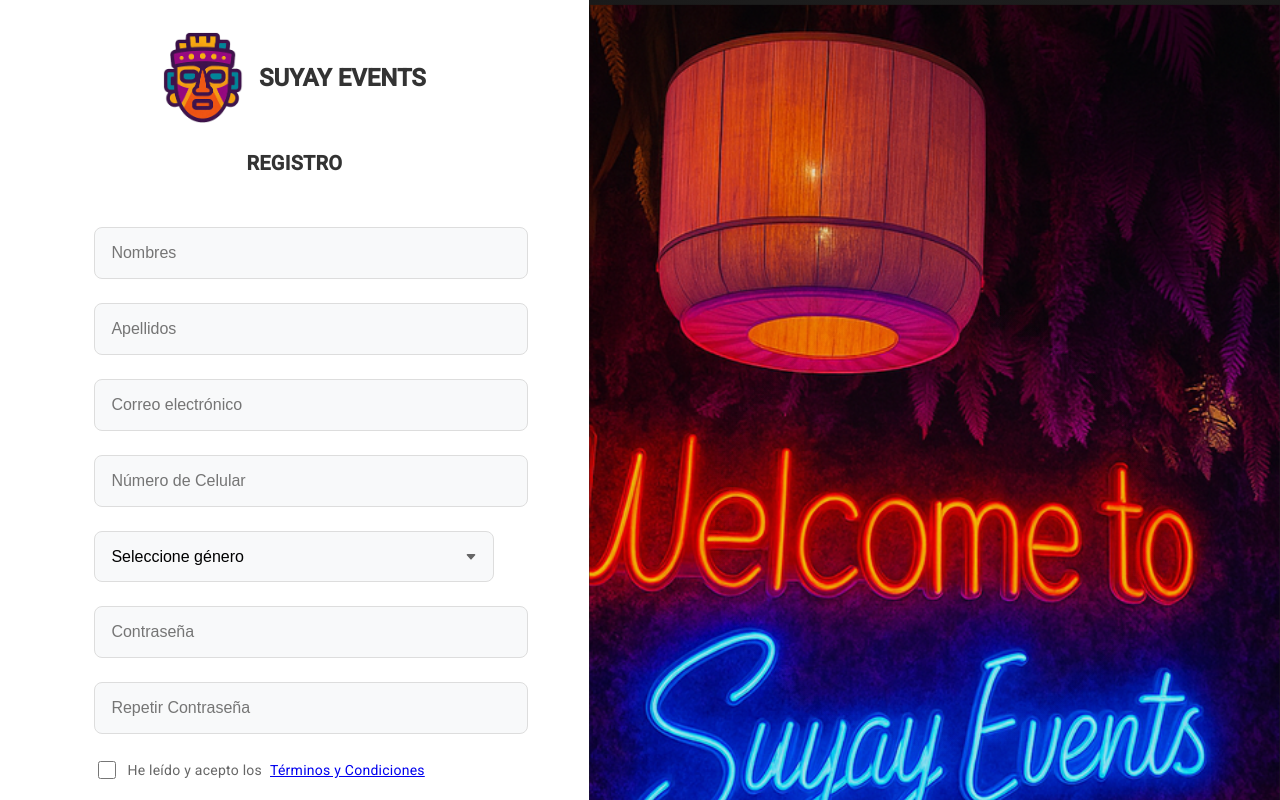
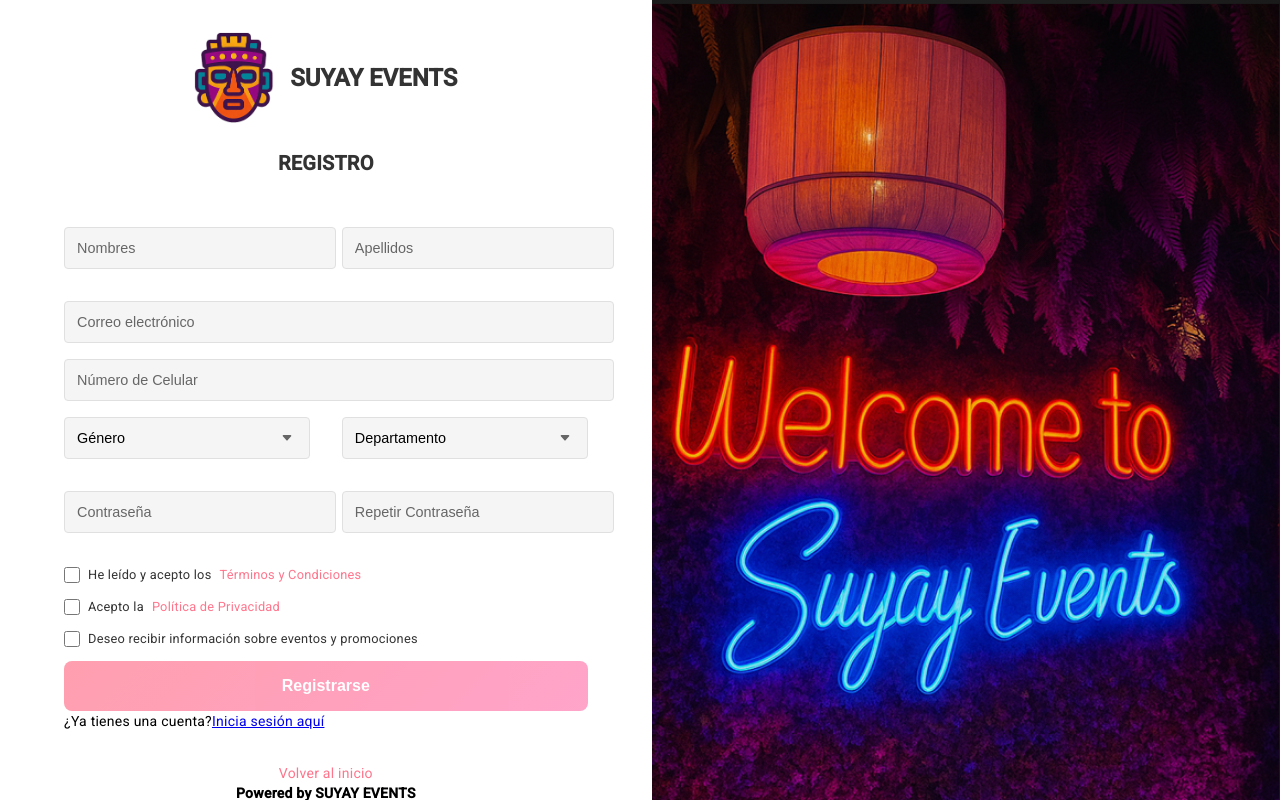
Before and after one commit to jeremiascoroneltecsup/fork-suyay-events-frontend, an Angular app: page /register in a window 1280 px wide. Shown: the top 800 px of the page. Built offline with nearby package versions, Linux system fonts and the light colour scheme.

Commit message:
Mejora en el formato del Registro fiel al figma

```diff
--- a/src/app/auth/components/register/register.component.html
+++ b/src/app/auth/components/register/register.component.html
@@ -5,10 +5,9 @@
         <img src="assets/images/Logo_sin_fondo2.png" alt="Suyay Events">
         <h1>SUYAY EVENTS</h1>
       </div>
-      <h2>REGISTRO</h2>
-    </div>
-
+      <h2>REGISTRO</h2>    </div>
     <form [formGroup]="registerForm" (ngSubmit)="onSubmit()" class="login-form">
+      <div class="form-row">
         <div class="form-field">
           <input
             type="text"
@@ -31,6 +30,7 @@
           <span class="error-message" *ngIf="registerForm.get('last_names')?.errors?.['required'] && registerForm.get('last_names')?.touched">
             Los apellidos son requeridos
           </span>
+        </div>
       </div>
 
       <div class="form-field">
@@ -58,14 +58,13 @@
         <span class="error-message" *ngIf="registerForm.get('phone')?.errors?.['required'] && registerForm.get('phone')?.touched">
           El número de celular es requerido
         </span>
-      </div>
-
+      </div>      <div class="form-row">
         <div class="form-field">
           <select
             formControlName="gender"
             [class.error]="registerForm.get('gender')?.invalid && registerForm.get('gender')?.touched"
           >
-          <option value="">Seleccione género</option>
+            <option value="">Género</option>
             <option value="M">Masculino</option>
             <option value="F">Femenino</option>
             <option value="O">Otro</option>
@@ -75,6 +74,21 @@
           </span>
         </div>
 
+        <div class="form-field">
+          <select
+            formControlName="department"
+            [class.error]="registerForm.get('department')?.invalid && registerForm.get('department')?.touched"
+          >
+            <option value="">Departamento</option>
+            <option value="LIM">Lima</option>
+            <option value="AQP">Arequipa</option>
+            <option value="CUS">Cusco</option>
+            <!-- Agregar más departamentos según sea necesario -->
+          </select>
+        </div>
+      </div>
+
+      <div class="form-row">
         <div class="form-field">
           <input
             type="password"
@@ -103,6 +117,7 @@
           <span class="error-message" *ngIf="registerForm.get('repeatPassword')?.errors?.['passwordMismatch'] && registerForm.get('repeatPassword')?.touched">
             Las contraseñas no coinciden
           </span>
+        </div>
       </div>
 
       <div class="checkbox-field">
--- a/src/app/auth/components/register/register.component.scss
+++ b/src/app/auth/components/register/register.component.scss
@@ -4,8 +4,8 @@
   background-color: #ffffff;
 
   .login-form-container {
-    flex: 0.4;
-    width: 40%;
+    flex: 0.5;
+    width: 50%;
     padding: 2rem 4rem;
     display: flex;
     flex-direction: column;
@@ -78,27 +78,41 @@
 
 .login-form {
   width: 100%;
-  max-width: 400px;
+  max-width: 600px;
+
+  .form-row {
+    display: flex;
+    gap: 2rem;
+    margin-bottom: 1rem;
+
+    .form-field {
+      flex: 1;
+    }
+  }
 
   .form-field {
-    margin-bottom: 1.5rem;
+    margin-bottom: 1rem;
 
     input, select {
       width: 100%;
-      padding: 1rem;
-      border: 1px solid #ddd;
-      border-radius: 8px;
-      font-size: 1rem;
-      background-color: #f8f9fa;
+      padding: 0.75rem;
+      border: 1px solid #e0e0e0;
+      border-radius: 4px;
+      font-size: 0.9rem;
+      background-color: #f5f5f5;
 
       &:focus {
         outline: none;
         border-color: #ff758c;
-        box-shadow: 0 0 0 2px rgba(255, 117, 140, 0.2);
+        box-shadow: 0 0 0 2px rgba(255, 117, 140, 0.1);
       }
 
       &.error {
         border-color: #ff4444;
+      }
+
+      &::placeholder {
+        color: #666;
       }
     }
 
@@ -119,20 +133,35 @@
 }
 
 .checkbox-field {
-  margin-bottom: 1rem;
+  margin-bottom: 0.75rem;
 
   label {
     display: flex;
     align-items: center;
     gap: 0.5rem;
-    font-size: 0.875rem;
-    color: #666;
+    font-size: 0.8rem;
+    color: #333;
 
     input[type="checkbox"] {
-      width: 1.125rem;
-      height: 1.125rem;
+      width: 1rem;
+      height: 1rem;
       accent-color: #ff758c;
+      margin: 0;
     }
+  }
+
+  a {
+    color: #ff758c;
+    text-decoration: none;
+
+    &:hover {
+      text-decoration: underline;
+    }
+  }
+
+  .error-message {
+    font-size: 0.75rem;
+    margin-left: 1.5rem;
   }
 }
 
--- a/src/app/auth/components/register/register.component.ts
+++ b/src/app/auth/components/register/register.component.ts
@@ -21,10 +21,10 @@ export class RegisterComponent {
   ) {
     this.registerForm = this.fb.group({
       first_names: ['', Validators.required],
-      last_names: ['', Validators.required],
-      email: ['', [Validators.required, Validators.email]],
+      last_names: ['', Validators.required],      email: ['', [Validators.required, Validators.email]],
       phone: ['', Validators.required],
       gender: ['', Validators.required],
+      department: ['', Validators.required],
       password: ['', [Validators.required, Validators.minLength(6)]],
       repeatPassword: ['', [Validators.required]],
       acceptTerms: [false, Validators.requiredTrue],
```
Lines whose indentation alone changed are shown as unchanged.
